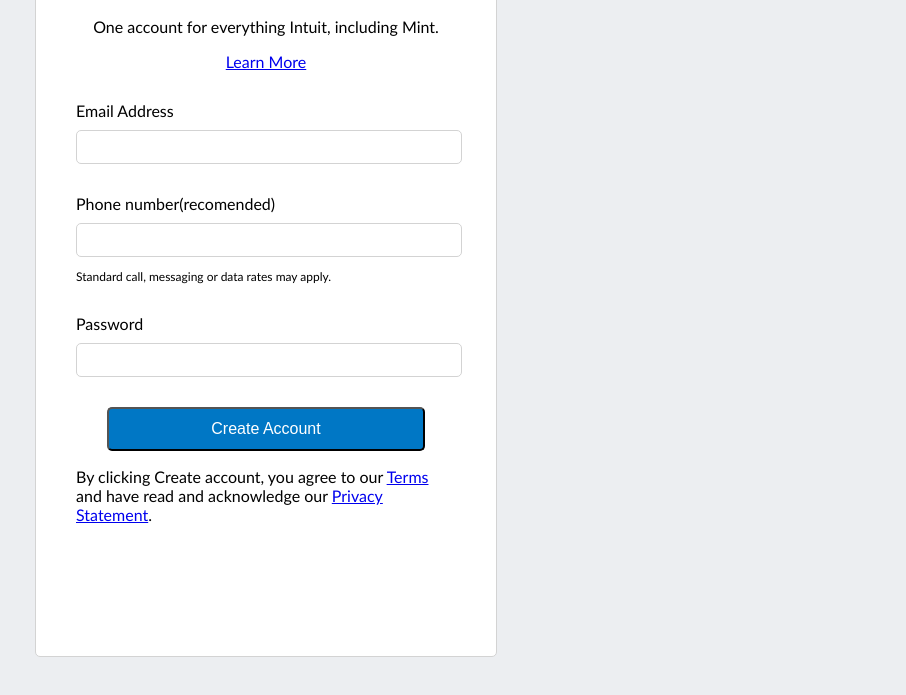
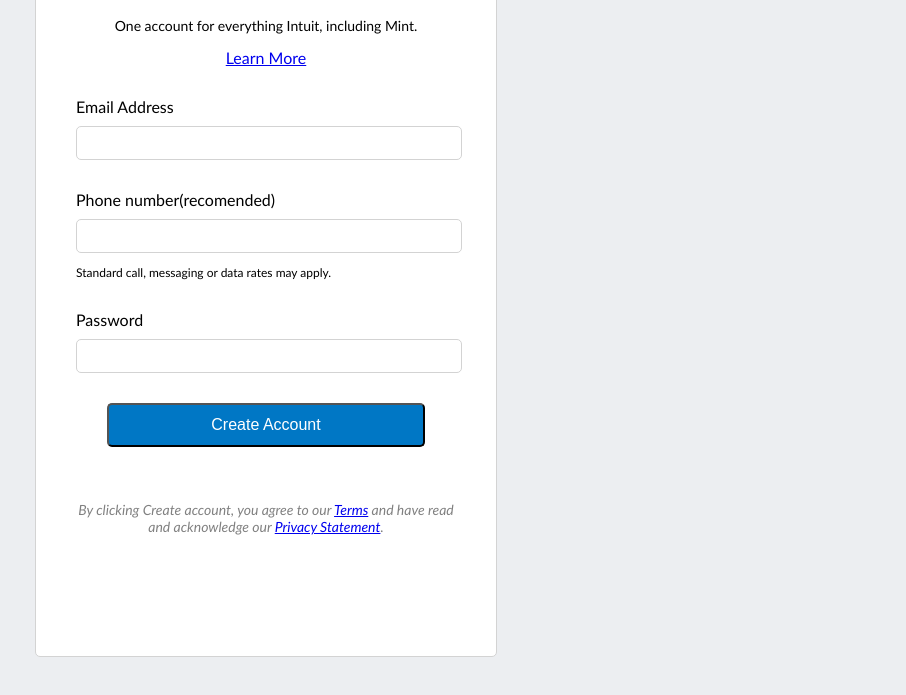
Before and after one commit to AdedayoOpeyemi/Intuit_signup_form, a plain HTML site: page index.html in a window 1280 px wide. Shown: the part 285-980 px from the top of the page, without its empty margins (374-1280 px from the left). Before the commit the page ends 950 px from the top, so only its background shows below. Drawn offline with Linux system fonts and the light colour scheme.

Commit message:
Added footer for form

```diff
--- a/mystyle.css
+++ b/mystyle.css
@@ -82,6 +82,14 @@ div img {
   text-align: center;
 }
 
+form p {
+  font-size: 12px;
+}
+
+.form-header p {
+  font-size: 14px;
+}
+
 input[type=email],
 input[type=tel],
 input[type=password] {
@@ -106,6 +114,10 @@ input[type=submit] {
   justify-content: center;
 }
 
-form p {
-  font-size: 12px;
+footer {
+  font-size: 14px;
+  color: grey;
+  font-style: italic;
+  text-align: center;
+  margin-top: 40px;
 }
```
